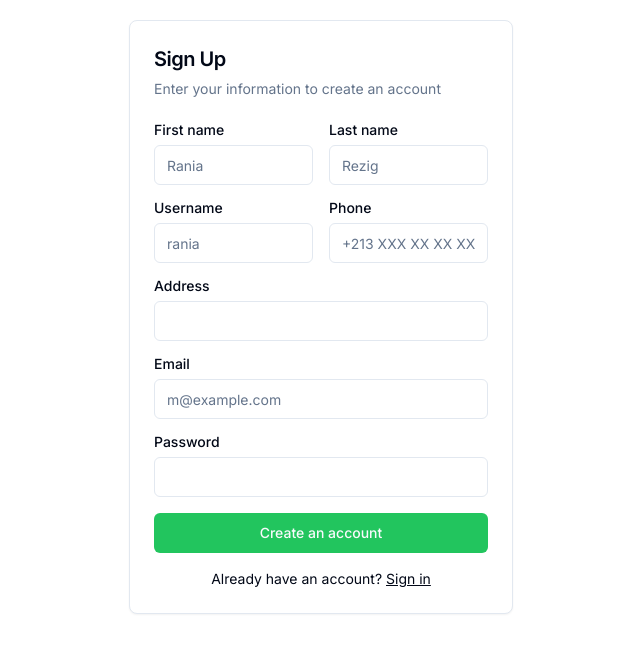
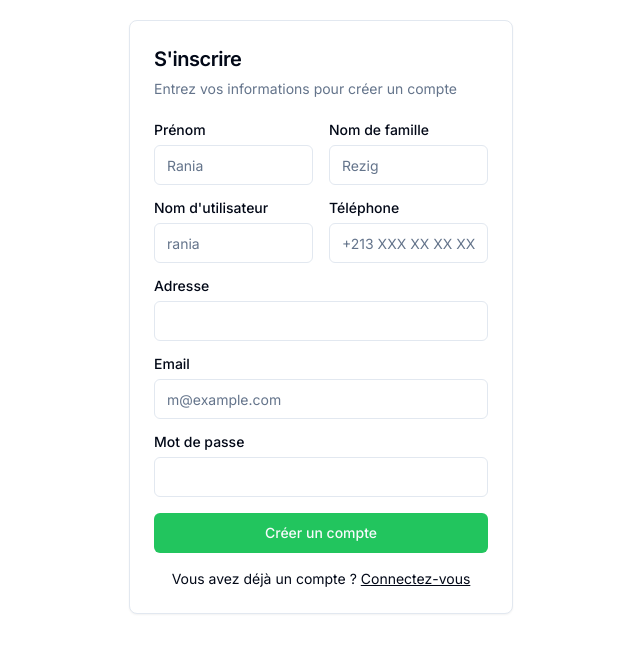
Before and after one commit to djaberAb/Plannts, a Next.js app: page /signup in a window 1280 px wide. Shown: the top 652 px of the page, without its empty margins (319-959 px from the left). Built offline with nearby package versions, Linux system fonts and the light colour scheme.

Commit message:
to french

```diff
--- a/app/login/page.tsx
+++ b/app/login/page.tsx
@@ -24,10 +24,10 @@ export default function Login() {
   async function handleLogin(): Promise<void> {
     await query("SELECT * FROM users WHERE (email = ? OR username = ?) AND password = ?", [email, email, password])
     if (!query) {
-      console.log("User not found")
+      console.log("Utilisateur non trouvé")
       return
     }
-    console.log("User found")
+    console.log("Utilisateur trouvé")
     Router.push("/home")
 
   }
@@ -37,14 +37,14 @@ export default function Login() {
       <div className="flex items-center justify-center py-12">
         <div className="mx-auto grid w-[350px] gap-6">
           <div className="grid gap-2 text-center">
-            <h1 className="text-3xl font-bold">Login</h1>
+            <h1 className="text-3xl font-bold">Connexion</h1>
             <p className="text-balance text-muted-foreground">
-              Enter your email below to login to your account
+              Entrez votre email ci-dessous pour vous connecter à votre compte
             </p>
           </div>
           <div className="grid gap-4">
             <div className="grid gap-2">
-              <Label htmlFor="email">Email</Label>
+              <Label htmlFor="email">Adresse Email</Label>
               <Input
                 id="email"
                 type="email"
@@ -56,12 +56,12 @@ export default function Login() {
             </div>
             <div className="grid gap-2">
               <div className="flex items-center">
-                <Label htmlFor="password">Password</Label>
+                <Label htmlFor="password">Mot de passe</Label>
                 <Link
                   href="/forgot-password"
                   className="ml-auto inline-block text-sm underline"
                 >
-                  Forgot your password?
+                  Mot de passe oublié ?
                 </Link>
               </div>
               <Input
@@ -77,16 +77,16 @@ export default function Login() {
               className="w-full bg-green-500 hover:bg-green-700"
               onClick={() => handleLogin()}
               >
-              Login
+              Connexion
             </Button>
             <Button variant="outline" className="w-full">
-              Login with Google
+              Connexion avec Google
             </Button>
           </div>
           <div className="mt-4 text-center text-sm">
-            Don&apos;t have an account?{" "}
+            Vous n'avez pas de compte ?{" "}
             <Link href="./signup" className="underline hover:font-bold">
-              Sign up
+              S'inscrire
             </Link>
           </div>
         </div>
--- a/app/marketplace/[id]/page.tsx
+++ b/app/marketplace/[id]/page.tsx
@@ -1,19 +1,52 @@
-import React from 'react';
+import * as React from "react";
+import { Card, CardContent, CardDescription, CardFooter, CardHeader, CardTitle } from "@/components/ui/card";
+import Image from "next/image";
 
-const PlantPage: React.FC = () => {
+interface PlantCardProps {
+    image: string;
+    name: string;
+    description: string;
+    price: number;
+    category: string;
+    owner: string;
+    rating: number;
+    species: string;
+    stock: number;
+}
+
+const PlantCard: React.FC<PlantCardProps> = ({
+    image,
+    name,
+    description,
+    price,
+    category,
+    owner,
+    rating,
+    species,
+    stock,
+}) => {
     return (
-        <div className="product-page">
-            <div className="product-image">
-                <img src="plant-image.jpg" alt="Plant" />
-            </div>
-            <div className="product-details">
-                <h1>Plant Name</h1>
-                <p>Price: $19.99</p>
-                <p>Description: Lorem ipsum dolor sit amet, consectetur adipiscing elit. Sed vitae semper nisl. Nullam auctor, justo a ultrices aliquet, nunc nunc tincidunt urna, sed tincidunt nunc nunc id nunc.</p>
-                <button className="buy-now-button">Buy Now</button>
-            </div>
-        </div>
+        <Card className="w-64">
+            <CardHeader className="p-0">
+                <Image src={image} width={500} height={400} alt={name} className="w-full max-h-64 min-h-64 rounded-md" />
+            </CardHeader>
+            <CardContent className="p-2">
+                <CardTitle className="text-xl">{name}</CardTitle>
+                <CardDescription className="text-sm text">{description}</CardDescription>
+                <p className="text-sm text-gray-500">{category}</p>
+                <p className="text-sm text-gray-500">Owner: {owner}</p>
+                <p className="text-sm text-gray-500">Rating: {rating}</p>
+                <p className="text-sm text-gray-500">Species: {species}</p>
+                <p className="text-sm text-gray-500">Stock: {stock}</p>
+            </CardContent>
+            <CardFooter className="mt-2 p-2">
+                <p className="text-lg font-semibold">${price}</p>
+                <button className="ml-auto bg-green-500 text-white px-4 py-2 rounded">
+                    Add to Cart
+                </button>
+            </CardFooter>
+        </Card>
     );
 };
 
-export default PlantPage;
+export default PlantCard;
--- a/app/marketplace/page.tsx
+++ b/app/marketplace/page.tsx
@@ -39,9 +39,9 @@ export default function Marketplace() {
                         value={filter}
                         onChange={handleFilter}
                     >
-                        <option value="">All</option>
-                        <option value="indoor">Indoor</option>
-                        <option value="outdoor">Outdoor</option>
+                        <option value="">Tous</option>
+                        <option value="intérieur">Intérieur</option>
+                        <option value="extérieur">Extérieur</option>
                         <option value="succulent">Succulent</option>
                     </select>
                 </div>
@@ -54,6 +54,11 @@ export default function Marketplace() {
                                 name={plant.name}
                                 description={plant.description || ''}
                                 price={plant.price}
+                                category = {plant.category}
+                                owner= {plant.owner_id}
+                                rating = {plant.rating}
+                                species ={plant.species}
+                                stock = {plant.stock}
                             />
                         </Link>
                     ))}
--- a/app/signup/page.tsx
+++ b/app/signup/page.tsx
@@ -31,9 +31,9 @@ export default function Signup() {
   return (
     <Card className="mx-auto max-w-sm my-5">
       <CardHeader>
-        <CardTitle className="text-xl">Sign Up</CardTitle>
+        <CardTitle className="text-xl">S'inscrire</CardTitle>
         <CardDescription>
-          Enter your information to create an account
+          Entrez vos informations pour créer un compte
         </CardDescription>
       </CardHeader>
       <CardContent>
@@ -41,7 +41,7 @@ export default function Signup() {
           <div className="grid gap-4">
             <div className="grid grid-cols-2 gap-4">
               <div className="grid gap-2">
-                <Label htmlFor="first-name">First name</Label>
+                <Label htmlFor="first-name">Prénom</Label>
                 <Input
                   id="first-name"
                   placeholder="Rania"
@@ -51,7 +51,7 @@ export default function Signup() {
                 />
               </div>
               <div className="grid gap-2">
-                <Label htmlFor="last-name">Last name</Label>
+                <Label htmlFor="last-name">Nom de famille</Label>
                 <Input
                   id="last-name"
                   placeholder="Rezig"
@@ -64,7 +64,7 @@ export default function Signup() {
 
             <div className="grid grid-cols-2 gap-4">
               <div className="grid gap-2">
-                <Label htmlFor="username">Username</Label>
+                <Label htmlFor="username">Nom d'utilisateur</Label>
                 <Input
                   id="username"
                   placeholder="rania"
@@ -74,7 +74,7 @@ export default function Signup() {
                 />
               </div>
               <div className="grid gap-2">
-                <Label htmlFor="phone">Phone</Label>
+                <Label htmlFor="phone">Téléphone</Label>
                 <Input
                   id="phone"
                   type="tel"
@@ -87,7 +87,7 @@ export default function Signup() {
             </div>
 
             <div className="grid gap-2">
-              <Label htmlFor="address">Address</Label>
+              <Label htmlFor="address">Adresse</Label>
               <Input
                 id="address"
                 type="text"
@@ -110,7 +110,7 @@ export default function Signup() {
               />
             </div>
             <div className="grid gap-2">
-              <Label htmlFor="password">Password</Label>
+              <Label htmlFor="password">Mot de passe</Label>
               <Input
                 id="password"
                 type="password"
@@ -126,14 +126,14 @@ export default function Signup() {
               type="submit"
               className="w-full bg-green-500 hover:bg-green-700"
             >
-              Create an account
+              Créer un compte
             </Button>
           </div>
         </form>
         <div className="mt-4 text-center text-sm">
-          Already have an account?{" "}
+          Vous avez déjà un compte ?{" "}
           <Link href="./login" className="underline hover:font-bold">
-            Sign in
+            Connectez-vous
           </Link>
         </div>
       </CardContent>
@@ -148,7 +148,7 @@ export default function Signup() {
     await query("INSERT INTO users(`username`, `email`, `password`, `firstname`, `lastname`, `address`, `phone`) VALUES (?, ?, ?, ?, ?, ?, ?)", [username, email, password, firstName, lastName, address, phone]);
 
     if(!query) {
-      alert("query failed");
+      alert("Échec de la requête");
       return;
     }
     Router.push("/home");
--- a/components/plant_card.tsx
+++ b/components/plant_card.tsx
@@ -1,12 +1,18 @@
 import * as React from "react";
 import { Card, CardContent, CardDescription, CardFooter, CardHeader, CardTitle } from "./ui/card";
 import Image from "next/image";
+import internal from "stream";
 
 interface PlantCardProps {
     image: string;
     name: string;
     description: string;
     price: number;
+    category: string;
+    owner: number;
+    rating: number;
+    species: string;
+    stock: number;
 }
 
 const PlantCard: React.FC<PlantCardProps> = ({
@@ -14,15 +20,20 @@ const PlantCard: React.FC<PlantCardProps> = ({
     name,
     description,
     price,
+    category,
+    owner,
+    rating,
+    species,
+    stock
 }) => {
     return (
         <Card className="w-64">
             <CardHeader className="p-0">
                 <Image src={image} width={500} height={400} alt={name} className="w-full max-h-64 min-h-64 rounded-md" />
             </CardHeader>
-            <CardContent className="p-2">
+            <CardContent className="p-2 h-32">
                 <CardTitle className="text-xl">{name}</CardTitle>
-                <CardDescription className="text-sm text">{description}</CardDescription>
+                <CardDescription className="text-sm text ">{description}</CardDescription>
             </CardContent>
             <CardFooter className="mt-2 p-2">
                 <p className="text-lg font-semibold">${price}</p>
--- a/components/ui/hero-parallax.tsx
+++ b/components/ui/hero-parallax.tsx
@@ -1,4 +1,5 @@
-"use client";
+"use client"
+
 import React from "react";
 import {
   motion,
@@ -105,10 +106,10 @@ export const Header = () => {
   return (
     <div className="max-w-7xl relative mx-auto py-20 md:py-20 px-2 w-full  left-0 top-0">
       <h1 className="text-2xl md:text-7xl font-bold dark:text-white">
-        The Ultimate <br /> plants trading platform
+        La plateforme ultime <br /> d'échange de plantes
       </h1>
       <p className="max-w-2xl text-base md:text-xl mt-8 dark:text-neutral-200">
-      Discover rare plants, trade with fellow enthusiasts, and enjoy seamless transactions on Plannt. Start your plant journey today!
+        Découvrez des plantes rares, échangez avec d'autres passionnés et profitez de transactions fluides sur Plannt. Commencez votre voyage botanique dès aujourd'hui !
       </p>
     </div>
   );
--- a/utils/interfaces.ts
+++ b/utils/interfaces.ts
@@ -8,6 +8,6 @@ export interface Plant {
     rating: number;
     species: string;
     stock: number;
-    category: 'indoor' | 'outdoor' | 'succulent';
+    category: 'intérieur' | 'extérieur' | 'succulent';
     owner_id: number;
 }
```
Also changed, not shown: components/navbar.tsx (+12 -19 lines).
